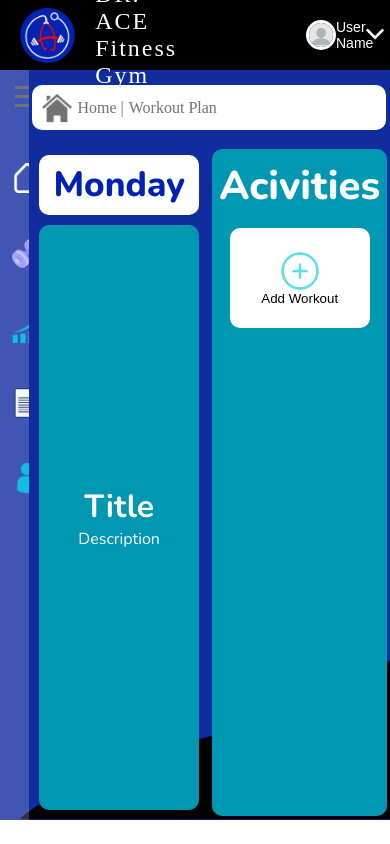
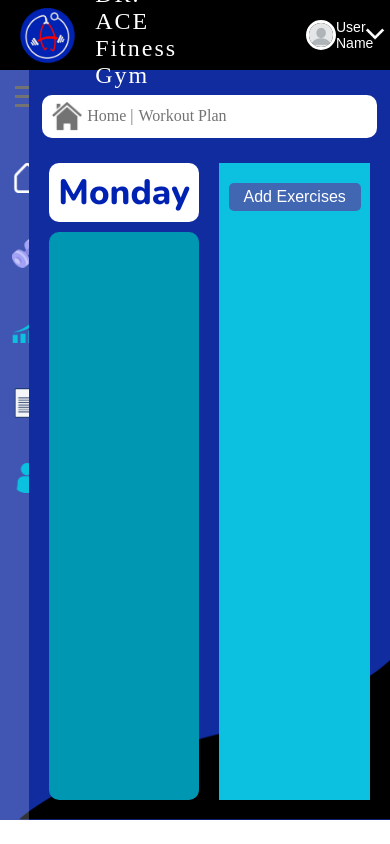
Before and after one commit to Iruys/CAPSTONE-project, a PHP site: page /HTML/workoutPlan.html in a window 390 px wide. Run offline with PHP 8.4, Linux system fonts and the light colour scheme.

Commit message:
Workout plan input 2

```diff
--- a/CSS/Home.css
+++ b/CSS/Home.css
@@ -599,7 +599,7 @@ img {vertical-align: middle;}
         margin-top: 70px;
       }
       .DD-container.ddactive{
-        height: 150px;
+        height: 110px;
       }
 
       .logOutBtn{
@@ -719,7 +719,6 @@ img {vertical-align: middle;}
       }
 
       .threeDots{
-        margin-top: 330px;
+        margin-top: 130px;
       }
-
   }
--- a/CSS/workoutPlan.css
+++ b/CSS/workoutPlan.css
@@ -223,6 +223,7 @@ font-family: "arial";
 
 /* main */
 .main{
+  padding: 10px;
   width: 100%;
 }
 
@@ -308,99 +309,124 @@ font-family: "arial";
   justify-content: space-evenly;
   padding: 10px;
   width: 60%;
-  height: 100%;
+  height: 650px;
 }
 
-.act1{
-  display: flex;
-  flex-direction: column;
-  align-items: center;
-  padding: 10px;
-  font-family:"nunito";
+.activity{
+  width: 100%;
+  height: 100%;
+  background-color: #0CC0DF;
 }
 
-.act1 h1{
-  font-weight: 800;
+.containers {
+  margin: 20px auto;
+  text-align: center;
+}
+.input-button {
+  padding: 10px 20px;
+  font-size: 16px;
+  border: none;
+  border-radius: 5px;
+  cursor: pointer;
+  background-color: #4267b2;
   color: white;
-  font-size: 40px;
-  margin-bottom: 15px;
+  transition: background-color 0.3s ease;
 }
-
-.acts{
-  background-color: #0097B2;
+.input-button:hover {
+  background-color: #365899;
+}
+.overlay {
+  display: none;
+  position: fixed;
+  top: 0;
+  left: 0;
+  width: 100%;
+  height: 100%;
+  background-color: rgba(0, 0, 0, 0.5);
+  z-index: 1000;
+}
+.modal {
+  display: none;
+  position: fixed;
+  top: 50%;
+  left: 50%;
+  transform: translate(-50%, -50%);
+  background-color: white;
+  padding: 20px;
   border-radius: 10px;
-  width: 45%;
-  height: 100%;
+  width: 80%;
+  max-width: 500px;
+  box-shadow: 0 2px 10px rgba(0, 0, 0, 0.1);
+  z-index: 1001;
+  opacity: 0;
+  transition: opacity 0.15s ease, transform 0.15s ease;
 }
-
-#add-activity{
+.modal.show {
+  display: block;
+  opacity: 1;
+  transform: translate(-50%, -50%) scale(1);
+}
+.modal.hide {
+  opacity: 0;
+  transform: translate(-50%, -50%) scale(0.7);
+}
+.modal-header {
   display: flex;
-  flex-direction: column;
+  justify-content: space-between;
   align-items: center;
-  justify-content: center;
-  background-color: white;
-  border-radius: 10px;
-  width: 90%;
+  border-bottom: 1px solid #e0e0e0;
+  padding-bottom: 10px;
+}
+.modal-title {
+  font-size: 18px;
+  font-family: "nunito";
+}
+.close-button {
+  background-color: transparent;
+  border: none;
+  font-size: 20px;
+  cursor: pointer;
+}
+.modal-body {
+  margin-top: 20px;
+}
+.modal-body textarea {
+  width: 100%;
   height: 100px;
-  border: none;
-  cursor: pointer;
-  transition: transform 0.4s ease-in-out;
+  padding: 10px;
+  border-radius: 5px;
+  border: 1px solid #e0e0e0;
+  font-size: 16px;
+  resize: none;
 }
-
-#add-activity:active{
-  transform: scale(0.90);
-}
-
-.hidden {
-  display: none;
-}
-
-.act-container{
-  width: 100%;
-}
-
-#inputContainer {
+.modal-footer {
+  display: flex;
+  justify-content: flex-end;
   margin-top: 20px;
 }
 
-.alignItems{
-  display: flex;
-  align-items: center;
-  justify-content: space-evenly;
+#add-post-button {
+  padding: 10px 20px;
+  font-size: 16px;
+  border: none;
+  border-radius: 5px;
+  cursor: pointer;
+  background-color: #4267b2;
+  color: white;
+  transition: background-color 0.3s ease;
 }
 
-#userInput{
-  width: 230px;
-  height: 50px;
-  padding: 5px;
-  border: none;
-  font-family: "roboto";
-  font-size: 16px;
-}
-
-#submitInputBtn{
-  width: 60px;
-  height: 40px;
-  padding: 5px;
-  background-color: #112C9F;
-  color: white;
-  border-radius: 10px;
-  border: none;
-  font-family: "roboto";
-  font-weight: 800;
-  font-size: 14px;
-}
-
-#xBtn{
-  background-color: transparent;
-  border: none;
-  height: 30px;
-  width: 30px;
-  cursor: pointer;
+#add-post-button:hover {
+  background-color: #365899;
 }
 
 #outputContainer {
-  margin-top: 20px;
+  display: flex;
+  flex-wrap: wrap;
+  flex-direction: column;
+  padding: 5px;
+  height: 550px;
+  overflow: hidden;
 }
 
 .outputDiv {
@@ -409,17 +435,25 @@ font-family: "arial";
   border: 3px solid #ccc;
   border-radius: 5px;
   background-color: #0CC0DF;
+  font-family: "nunito";
+  color: white;
+  font-size: 24px;
+  font-weight: 800;
   display: flex;
   align-items: center;
   justify-content: space-between;
+  width: 45%;
+  height: 70px;
 }
 
 .deleteBtn{
-  width: 50px;
-  height: 25px;
+  width: 60px;
+  height: 30px;
   border-radius: 20px;
   border: none;
   font-family: "roboto";
+  background-color: #365899;
+  color: white;
   cursor: pointer;
 }
 
@@ -519,32 +553,34 @@ font-family: "arial";
     height: 100%;
   }
 
-  .act1{
-    position: absolute;
+  .modal {
+    width: 80%;
+    max-width: 450px;
+    height: 250px;
   }
 
-  .act1 h1{
-    font-weight: 800;
-    color: white;
-    font-size: 40px;
+  .outputDiv{
+    font-size: 16px;
+    height: 60px;
+    padding: 10px;
   }
 
-  .act2{
-    visibility: hidden;
-  }
-  .acts{
-    background-color: #0097B2;
-    border-radius: 10px;
-    width: 40%;
-    height: 76%;
+  .deleteBtn{
+    width: 40px;
+    height: 20px;
+    font-size: 9px;
   }
 
+  .input-button {
+    padding: 5px 15px ;
+  }
 }
 
 @media screen and (max-width:825px) {
   .userName{
     font-size: 16px;
   }
+
 }
   @media screen and (max-width: 768px) {
     body{
@@ -705,6 +741,8 @@ font-family: "arial";
         border-radius: 10px;
       }
 
+
+      /* activity */
       .right{
         display: flex;
         align-items: center;
@@ -714,24 +752,33 @@ font-family: "arial";
         height: 100%;
       }
 
-      .act1{
-        position: absolute;
+
+      .modal {
+        width: 80%;
+        max-width: 450px;
+        height: 250px;
       }
 
-      .act1 h1{
-        font-weight: 800;
-        color: white;
-        font-size: 40px;
+      .outputDiv{
+        font-size: 20px;
+        height: 40px;
+        width: 90%;
+        padding: 10px;
       }
 
-      .act2{
-        visibility: hidden;
+      #outputContainer{
+        display: flex;
+        align-items: center;
       }
-      .acts{
-        background-color: #0097B2;
-        border-radius: 10px;
-        width: 45%;
-        height: 79%;
+
+      .deleteBtn{
+        width: 50px;
+        height: 25px;
+        font-size: 10px;
+      }
+
+      .input-button {
+        padding: 5px 15px ;
       }
 
     }
--- a/HTML/Home.html
+++ b/HTML/Home.html
@@ -81,13 +81,13 @@
 
           <div class="mySlides fade">
             <div class="numbertext">2 / 3</div>
-            <img class="carousel-img" src="387641372_862550458817054_4542799539694389107_n.jpg" >
+            <img class="carousel-img" src="../assets/area.jpg" >
             <div class="text"></div>
           </div>
 
           <div class="mySlides fade">
             <div class="numbertext">3 / 3</div>
-            <img class="carousel-img" src="450223458_2798327113663558_625305760835430865_n (1).jpg" >
+            <img class="carousel-img" src="../assets/db.jpg">
             <div class="text"></div>
           </div>
 
--- a/HTML/first.html
+++ b/HTML/first.html
@@ -16,7 +16,11 @@
 <div class="container">
   <div class="conts">
     <p>DR. ACE FITNESS GYM</p>
-    <button>GO TO WEBSITE</button>
+    <div class="buttons">
+      <a>LOG IN</a>
+      <a>SIGN IN</a>
+    </div>
+
   </div>
 
 </div>
--- a/HTML/workoutPlan.html
+++ b/HTML/workoutPlan.html
@@ -67,37 +67,37 @@
         </div>
 
         <div class="description-cont">
-          <h1>Title</h1>
-          <p>Description</p>
+     <div class="titles">
+
+     </div>
+     <div  class="descriptions"></div>
         </div>
       </div>
       <div class="right">
-        <div class="act1 acts">
-          <h1>Acivities</h1>
-            <button id="add-activity">
-            <img src="../assets/AddButton.png" alt="" height="40">
-            <p>Add Workout</p>
-          </button>
 
-          <div class="act-container">
-            <div id="inputContainer" class="hidden">
-              <div class="alignItems">
-              <button id="xBtn"><img src="../assets/xbtn.png" alt="" height="25"></button>
-              <input type="text" id="userInput" placeholder="Enter some text">
-              <button id="submitInputBtn">Submit</button>
+        <div class="activity">
+          <div class="containers">
+            <button class="input-button" onclick="openModal()">Add Exercises</button>
+        </div>
+
+        <div class="overlay" id="overlay"></div>
+        <div class="modal" id="modal">
+            <div class="modal-header">
+                <h2 class="modal-title">Input Exercises with set and Repititions</h2>
+                <button class="close-button" onclick="closeModal()">×</button>
             </div>
-          </div>
+            <div class="modal-body">
+                <textarea placeholder="Exercises" id="userInput"></textarea>
+            </div>
+            <div class="modal-footer">
+                <button id="add-post-button" onclick="closeModal()">Add Post</button>
+            </div>
+        </div>
 
-          <div id="outputContainer">
+        <div id="outputContainer"></div>
 
-          </div>
-
-          </div>
         </div>
-        <div class="act2 acts"></div>
-      </div>
-
-
+        </div>
     </div>
   </main>
 
```
Also changed, not shown: CSS/first.css (+12 -8 lines), Javascript/workoutPlan.js (+23 -7 lines).
